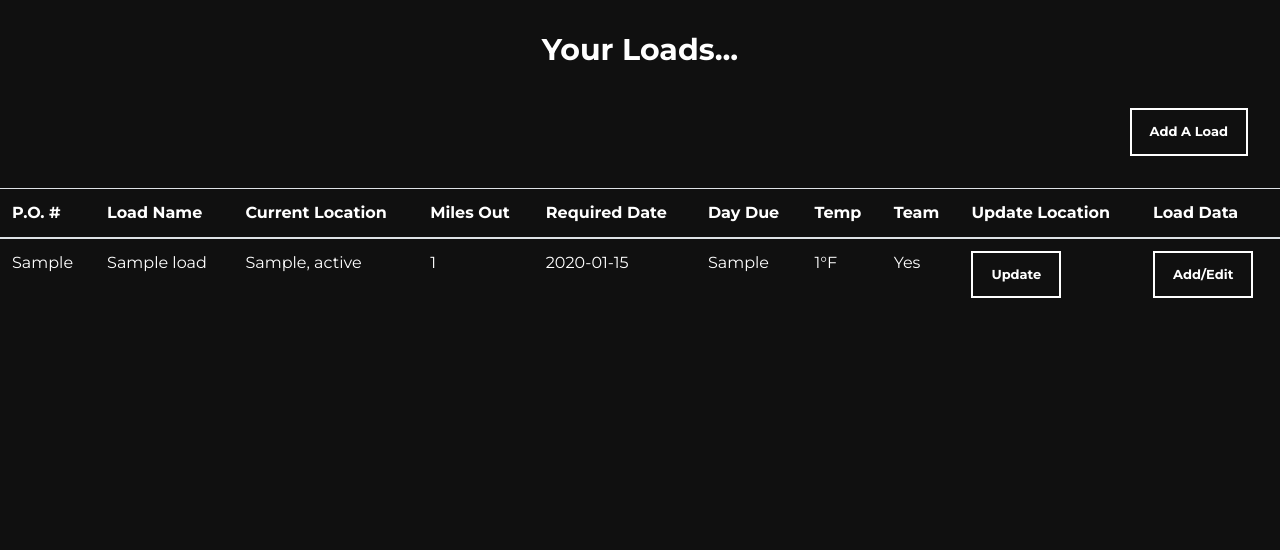
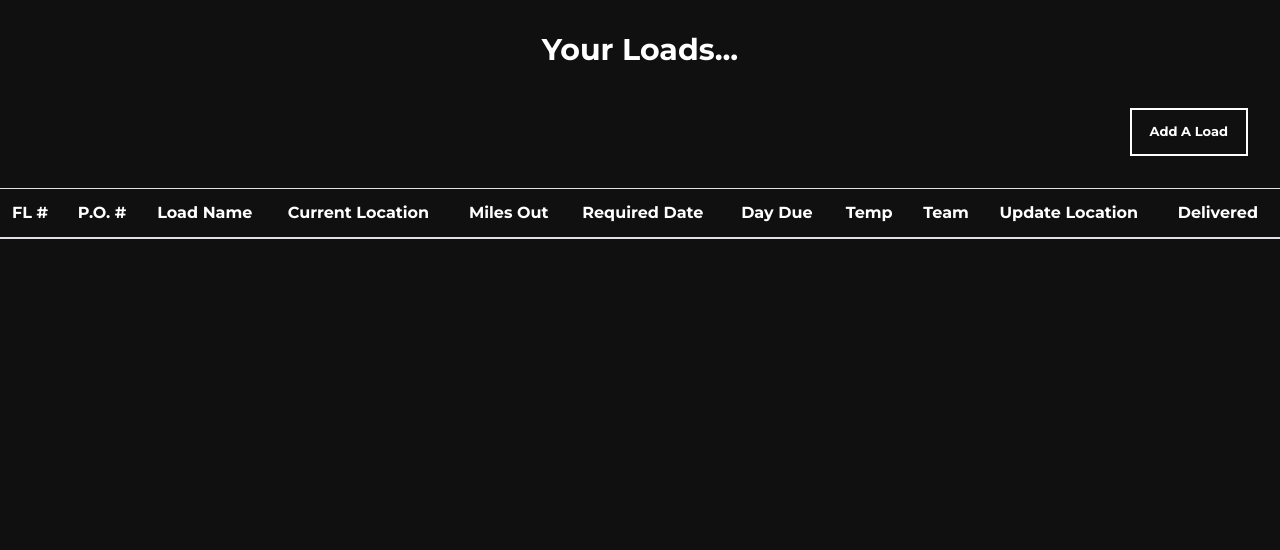
Before and after one commit to gruiz016/focus_logistics, a Flask app: page /manage in a window 1280 px wide. Shown: the part 72-622 px from the top of the page. Run offline with Flask 2, Linux system fonts and the light colour scheme; the visitor is signed in with stand-in values (Sample User, id 1); tables that the repository leaves empty hold one stand-in row (values such as "Sample post"); lists and menus that the app fills with data are empty; some libraries are stand-ins or nearby versions.

Commit message:
finsihing up user portal

```diff
--- a/app.py
+++ b/app.py
@@ -87,7 +87,7 @@
         flash('You must be logged to access', 'alert-danger')
         return redirect('/')
     # Grabs all loads.
-    loads = Load.query.all()
+    loads = Load.query.filter_by(delivered=0).all()
     # Sets forms carrier and DC options.
     tup_carriers = get_user_carriers()
     tup_dc = get_dc()
@@ -112,6 +112,10 @@
         load = Load(po=po, name=name, pickup_city=city, pickup_state=state, due_date=due_date, day_of_week=day_of_week, temp=temp, team=team, miles=miles, carrier_id=carrier_id, d_c_id=d_c_id)
         if load:
             db.session.add(load)
+            db.session.commit()
+            # After the load has been commited we create the load data so that a user can add/edit from one route.
+            data = LoadData(load_id=load.id, user_id=session['user_id'])
+            db.session.add(data)
             db.session.commit()
             flash('Load created!', 'alert-success')
             return redirect('/manage')
@@ -172,6 +176,27 @@
             return redirect('/carriers')
     return render_template('user/carriers.html', form=form, carriers=carriers)
 
+@app.route('/update_load/<int:load_id>', methods=['GET', 'POST'])
+def update_load(load_id):
+    '''Renders and handles the load data updates.'''
+    if 'user_id' not in session:
+        flash('You must be logged to access', 'alert-danger')
+        return redirect('/')
+    data = LoadData.query.filter_by(load_id=load_id).first()
+    form = LoadDataForm(obj=data)
+    if form.validate_on_submit():
+        data.ontime = form.ontime.data
+        data.damges = form.damages.data
+        data.breakdown = form.breakdown.data
+        data.cost = form.cost.data
+        data.pallets = form.pallets.data
+        data.weight = form.weight.data
+        # Once object has been updated we commit.
+        db.session.commit()
+        flash('Load Data added.', 'alert-success')
+        return redirect('/manage')
+    return render_template('user/load.html', form=form)
+
 @app.route('/update_location/<int:load_id>', methods=['GET', 'POST'])
 def update_location(load_id):
     '''Renders and handles updates to load locations.'''
@@ -191,27 +216,16 @@
         return redirect('/manage')
     return render_template('user/update.html', form=form)
 
-@app.route('/add_data/<int:load_id>', methods=['GET', 'POST'])
-def add_load_data(load_id):
-    '''Renders and handles adding load data for each load.'''
-    # Checks if user has been autherized prior to allowing entrance to route.
+@app.route('/delivered/<int:load_id>', methods=['POST'])
+def completed(load_id):
+    '''Handles when a load is marked as delivered.'''
     if 'user_id' not in session:
         flash('You must be logged to access', 'alert-danger')
         return redirect('/')
-    form = LoadDataForm()
-    if form.validate_on_submit():
-        ontime = form.ontime.data
-        damges = form.damages.data
-        breakdown = form.breakdown.data
-        cost = form.cost.data
-        pallets = form.pallets.data
-        weight = form.weight.data
-        # Creates load data object
-        data = LoadData(load_id=load_id, user_id=session['user_id'], ontime=ontime, damges=damges, breakdown=breakdown, cost=cost, pallets=pallets, weight=weight)
-        # Confirms object was created before we commit.
-        if data:
-            db.session.add(data)
-            db.session.commit()
-            flash('Load Data added.', 'alert-success')
-            return redirect('/manage')
-    return render_template('user/load_data.html', form=form)
+    load = Load.query.filter_by(id=load_id).first()
+    # Changes the delivered status.
+    load.delivered = 1
+    # Commits the change.
+    db.session.commit()
+    flash('Load delivered!', 'alert-success')
+    return redirect('/manage')
--- a/models.py
+++ b/models.py
@@ -87,8 +87,8 @@
     __tablename__ = 'carriers'
 
     id = db.Column(db.Integer, primary_key=True, autoincrement=True)
-    name = db.Column(db.Text, unique=True, nullable=False)
-    address = db.Column(db.Text, unique=True, nullable=False)
+    name = db.Column(db.Text, nullable=False)
+    address = db.Column(db.Text, nullable=False)
     city = db.Column(db.Text, nullable=False)
     state = db.Column(db.Text, nullable=False)
     zip = db.Column(db.Text, nullable=False)
@@ -115,7 +115,7 @@
     __tablename__ = 'loads'
 
     id = db.Column(db.Integer, primary_key=True, autoincrement=True)
-    po = db.Column(db.Text, unique=True, nullable=False)
+    po = db.Column(db.Text, nullable=False)
     name = db.Column(db.Text, nullable=False)
     pickup_city = db.Column(db.Text, nullable=False)
     pickup_state = db.Column(db.Text, nullable=False)
@@ -153,7 +153,7 @@
     __tablename__ = 'load_data'
 
     id = db.Column(db.Integer, primary_key=True, autoincrement=True)
-    load_id = db.Column(db.Integer, db.ForeignKey('loads.id'), nullable=False)
+    load_id = db.Column(db.Integer, db.ForeignKey('loads.id'), nullable=False, unique=True)
     user_id = db.Column(db.Integer, db.ForeignKey('users.id'), nullable=False)
     #
     # Meaning of Inegers for load data
@@ -163,6 +163,7 @@
     ontime = db.Column(db.Integer, default=0)
     damges = db.Column(db.Integer, default=0)
     breakdown = db.Column(db.Integer, default=0)
+
     # Normal Int values
     cost = db.Column(db.Integer, default=0)
     pallets = db.Column(db.Integer, default=0)
--- a/templates/user/portal.html
+++ b/templates/user/portal.html
@@ -14,6 +14,7 @@
     <table class="table tabke-light">
         <thead>
             <tr>
+                <th scope="col" class="text-white">FL #</th>
                 <th scope="col" class="text-white">P.O. #</th>
                 <th scope="col" class="text-white">Load Name</th>
                 <th scope="col" class="text-white">Current Location</th>
@@ -23,13 +24,14 @@
                 <th scope="col" class="text-white">Temp</th>
                 <th scope="col" class="text-white">Team</th>
                 <th scope="col" class="text-white">Update Location</th>
-                <th scope="col" class="text-white">Load Data</th>
+                <th scope="col" class="text-white">Delivered</th>
             </tr>
         </thead>
         <tbody>
             {% for load in loads|sort(attribute='due_date,miles') %}
             <tr>
-                <td class="text-white">{{load.po}}</td>
+                <td class="text-white">{{load.id}}</td>
+                <td class="text-white"><a href="/update_load/{{load.id}}">{{load.po}}</a></td>
                 <td class="text-white">{{load.name}}</td>
                 <td class="text-white">{{load.pickup_city}}, {{load.pickup_state}}</td>
                 <td class="text-white">{{load.miles}}</td>
@@ -45,7 +47,9 @@
                     <a href="/update_location/{{load.id}}" class="btn btn-primary">Update</a>
                 </td>
                 <td class="text-white">
-                    <a href="/add_data/{{load.id}}" class="btn btn-primary">Add/Edit</a>
+                    <form action="/delivered/{{load.id}}" method="POST">
+                        <button class="btn btn-primary">Complete</button>
+                    </form>
                 </td>
             </tr>
             {% endfor %}
```
Also changed, not shown: templates/user/load.html (renamed from templates/user/load_data.html, +4 -3 lines).
